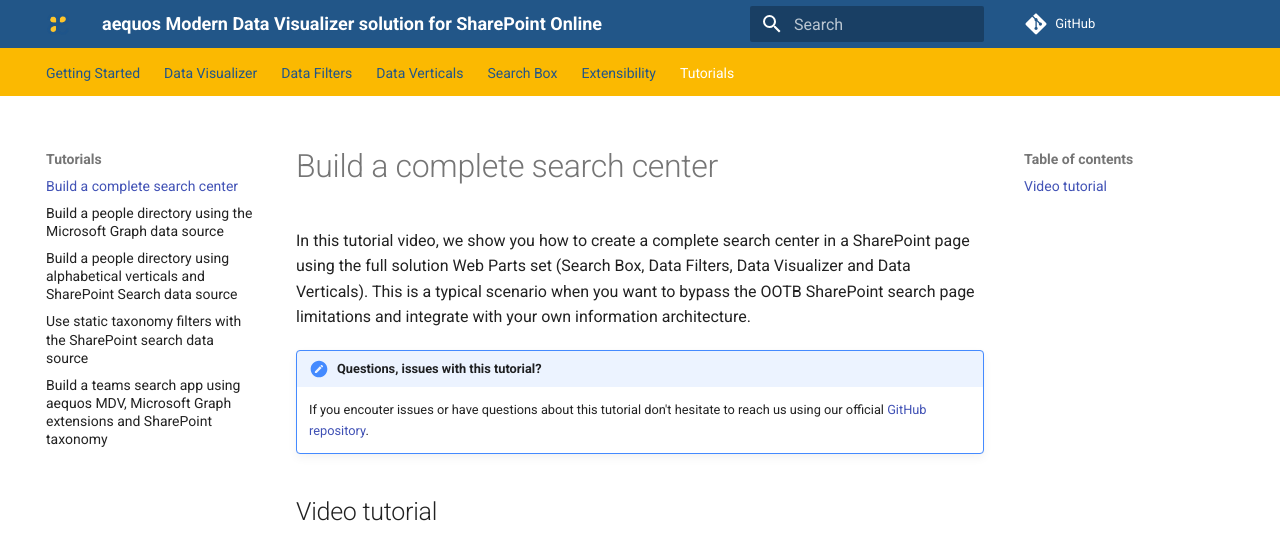
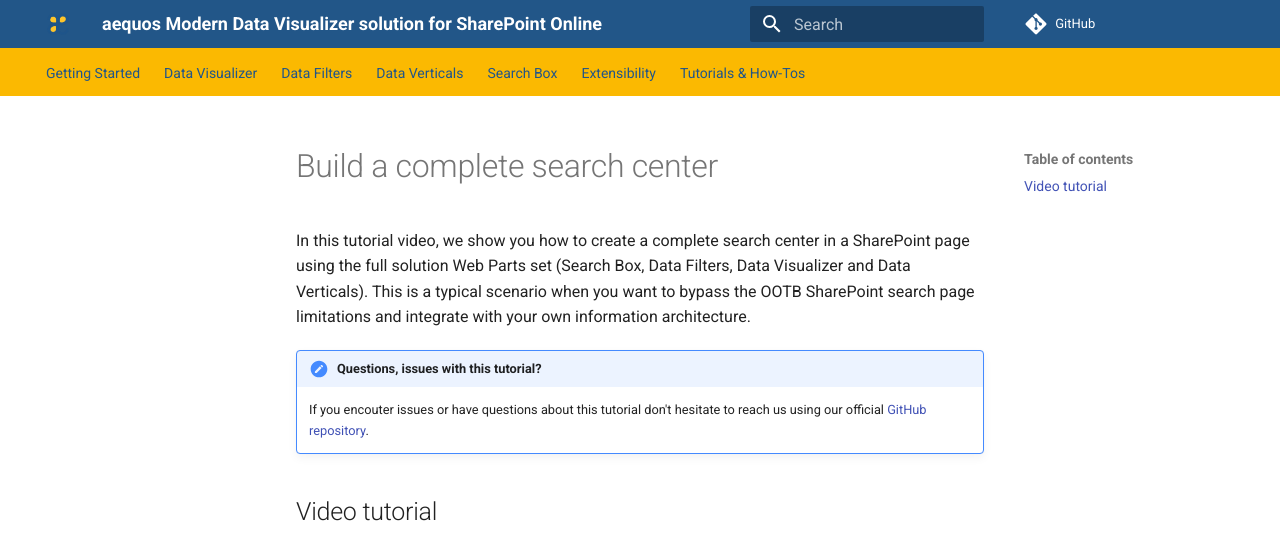
Before and after one commit to aequos-solutions/modern-data-visualizer, an MkDocs documentation site: the page built from docs/getting_started/tutorials/build_complete_search_center.md, in a window 1280 px wide and 956 px high, cut to the strip 0-541 px from the top of the window. Built offline with MkDocs 1.6.1 and Material for MkDocs 9.7.7, drawn with Linux system fonts in a browser that asks for light colours; comment, search, counter and statistics services are not loaded.

Commit message:
- Reorganized tutorials section

```diff
--- a/mkdocs.yml
+++ b/mkdocs.yml
@@ -35,12 +35,7 @@ nav:
     - Custom suggestions provider: extensibility/custom_suggestions_provider.md
     - Custom Handlebars customizations: extensibility/handlebars_customizations.md
     - Web component list: extensibility/web_components_list.md
-  - Tutorials:
-    - Build a complete search center: getting_started/tutorials/build_complete_search_center.md
-    - Build a people directory using the Microsoft Graph data source: getting_started/tutorials/build_people_directory_graph.md
-    - Build a people directory using alphabetical verticals and SharePoint Search data source: getting_started/tutorials/build_people_directory_sharepoint_search.md
-    - Use static taxonomy filters with the SharePoint search data source: getting_started/tutorials/static_taxonomy_filters_sharepoint_search.md
-    - Build a teams search app using aequos MDV, Microsoft Graph extensions and SharePoint taxonomy: getting_started/tutorials/build_teams_search_portal_using_taxonomy.md
+  - Tutorials & How-Tos: getting_started/tutorials/index.md
 theme:
   name: 'material'
   features:
@@ -57,6 +52,7 @@ markdown_extensions:
   - pymdownx.tabbed
   - pymdownx.superfences
   - pymdownx.critic
+  - pymdownx.details
   - pymdownx.betterem:
       smart_enable: all
   - pymdownx.caret
@@ -64,6 +60,9 @@ markdown_extensions:
   - pymdownx.tilde
   - attr_list
   - admonition
+  - pymdownx.emoji:
+      emoji_index: !!python/name:materialx.emoji.twemoji
+      emoji_generator: !!python/name:materialx.emoji.to_svg
   - codehilite:
       guess_lang: false
   - toc:
```
Also changed, not shown: docs/getting_started/tutorials/index.md (added, +33 -0 lines), docs/assets/howto/sp_rest_taxonomy_filters.png (added).
